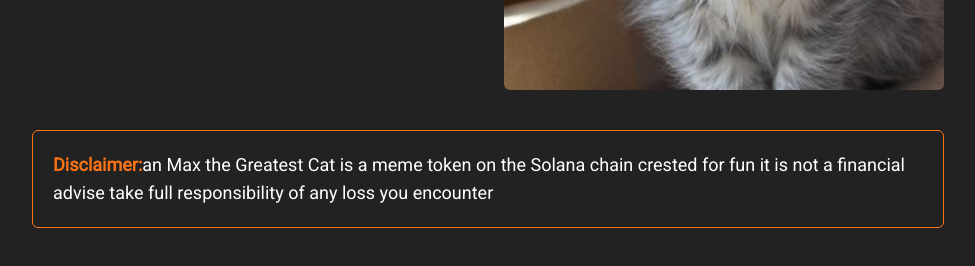
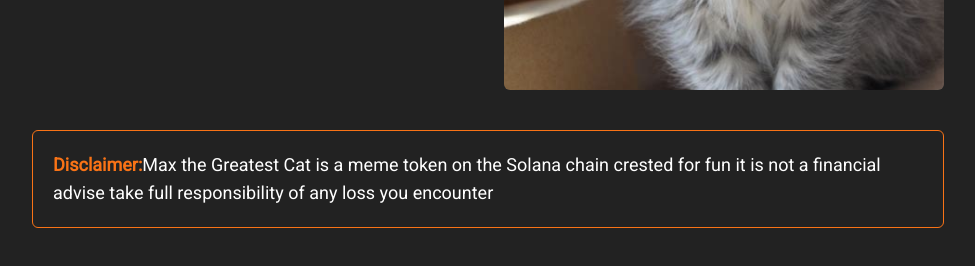
Before and after one commit to Qaudri/maxthegreatestcat, a Nuxt app: page / in a window 1280 px wide. Shown: the part 1180-1446 px from the top of the page, without its empty margins (152-1127 px from the left). Built offline with nearby package versions, Linux system fonts and the light colour scheme; a web font is replaced by a local one.

Commit message:
text updated

```diff
--- a/app.vue
+++ b/app.vue
@@ -44,7 +44,7 @@
         <img src="/03.jpeg" class="rounded-md w-full my-10 aspect-square object-cover" alt="">
       </div>
     </section>
-    <UiTypographyP class="p-5 border border-orange-500 rounded-md"><span class="text-orange-500 font-bold">Disclaimer:</span>an Max the Greatest Cat is a meme token on the Solana chain crested for fun it is not a financial advise take full responsibility of any loss you encounter</UiTypographyP>
+    <UiTypographyP class="p-5 border border-orange-500 rounded-md"><span class="text-orange-500 font-bold">Disclaimer:</span>Max the Greatest Cat is a meme token on the Solana chain crested for fun it is not a financial advise take full responsibility of any loss you encounter</UiTypographyP>
     <img src="/04.jpeg" class="rounded-md w-full my-10" alt="">
     <footer class="grid place-items-center">
       <div class="flex gap-5">
```
